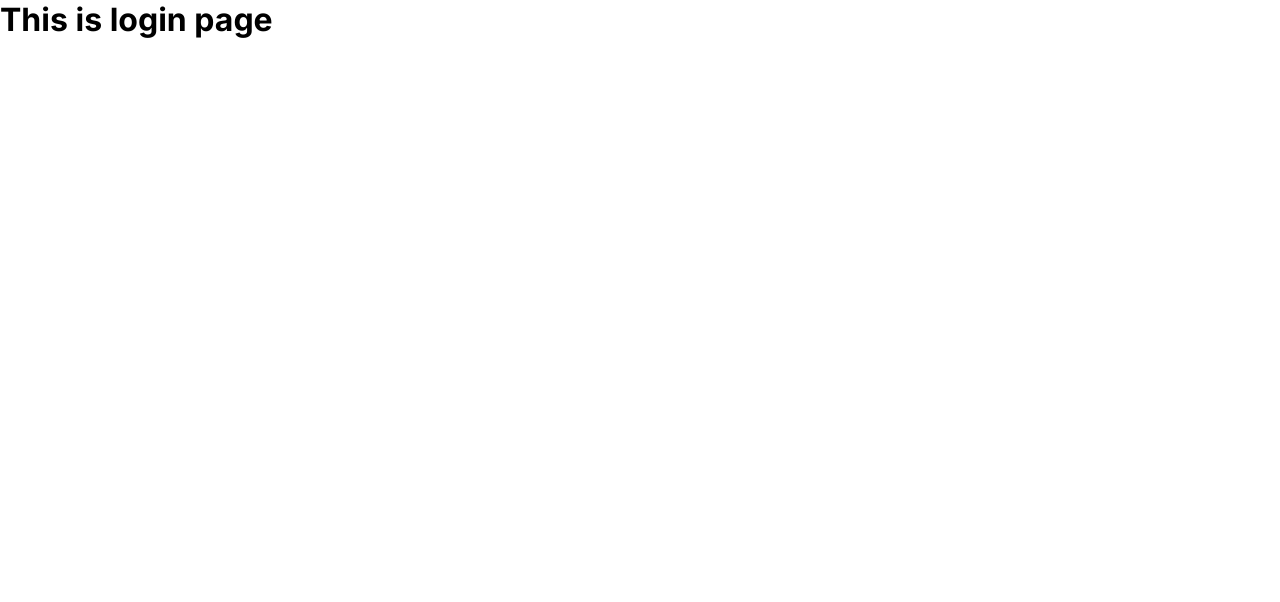
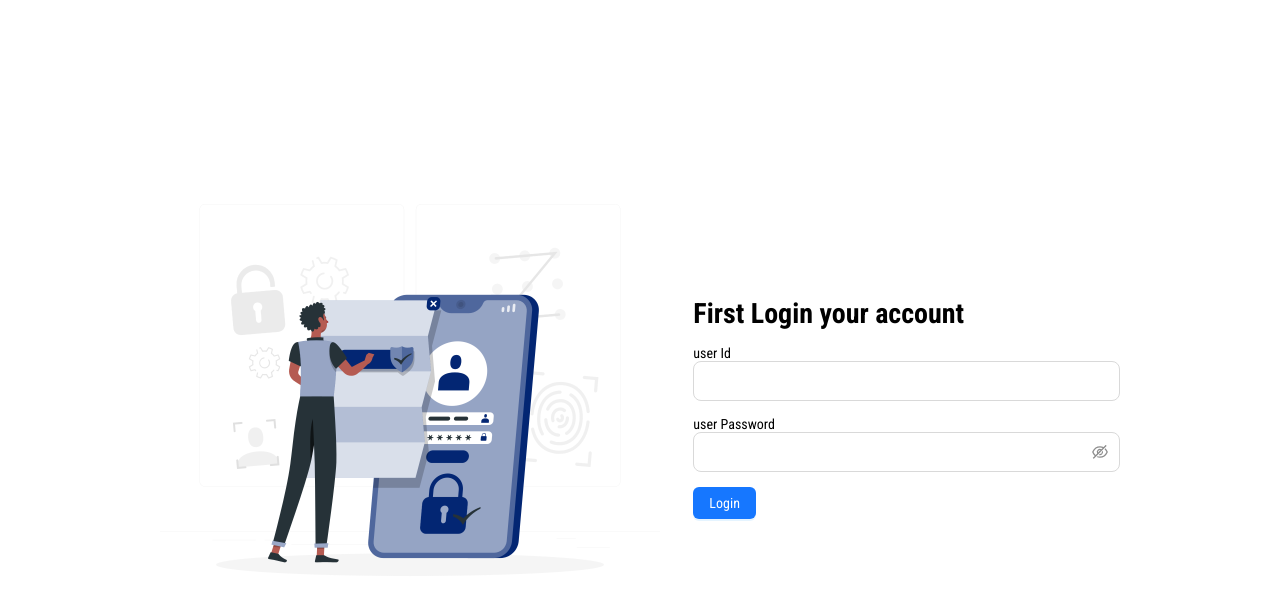
Before and after one commit to kowsar-mahmud-remon/university-management-frontend, a Next.js app: page /login in a window 1280 px wide. Shown: the top 602 px of the page. Built offline with nearby package versions, Linux system fonts and the light colour scheme.

Commit message:
added form and roboto font

```diff
--- a/src/app/globals.css
+++ b/src/app/globals.css
@@ -1,5 +1,8 @@
+@import url("https://fonts.googleapis.com/css2?family=Poppins:wght@400;500&family=Roboto+Condensed:wght@300;400;700&display=swap");
+
 * {
   box-sizing: border-box;
   padding: 0;
   margin: 0;
+  font-family: "Roboto Condensed", sans-serif;
 }
--- a/src/app/login/page.tsx
+++ b/src/app/login/page.tsx
@@ -1,10 +1,67 @@
-import React from "react";
+"use client";
+
+import { Button, Col, Row } from "antd";
+import loginImage from "../../assets/login-image.png";
+import Image from "next/image";
+import Form from "@/components/Forms/Form";
+import FormInput from "@/components/Forms/FormInput";
+import { SubmitHandler } from "react-hook-form";
+
+type FormValues = {
+  id: string;
+  password: string;
+};
 
 const LoginPage = () => {
+  const onSubmit: SubmitHandler<FormValues> = (data) => {
+    try {
+      console.log(data);
+    } catch (error) {}
+  };
   return (
-    <div>
-      <h1>This is login page</h1>
-    </div>
+    <Row
+      justify="center"
+      align="middle"
+      style={{
+        minHeight: "100vh",
+      }}
+    >
+      <Col sm={12} md={16} lg={10}>
+        <Image src={loginImage} width={500} alt="login image" />
+      </Col>
+      <Col sm={12} md={8} lg={8}>
+        <h1
+          style={{
+            margin: "15px 0px",
+          }}
+        >
+          First Login your account
+        </h1>
+        <div className="">
+          <Form submitHandler={onSubmit}>
+            <div className="">
+              <FormInput name="id" type="text" size="large" label="user Id" />
+            </div>
+            <div
+              className=""
+              style={{
+                margin: "15px 0px",
+              }}
+            >
+              <FormInput
+                name="password"
+                type="password"
+                size="large"
+                label="user Password"
+              />
+            </div>
+            <Button type="primary" htmlType="submit">
+              Login
+            </Button>
+          </Form>
+        </div>
+      </Col>
+    </Row>
   );
 };
 
--- a/src/components/Forms/FormInput.tsx
+++ b/src/components/Forms/FormInput.tsx
@@ -31,7 +31,16 @@
       <Controller
         control={control}
         name={name}
-        render={({ field }) => (
+        render={({ field }) =>
+          type === "password" ? (
+            <Input.Password
+              type={type}
+              size={size}
+              placeholder={placeholder}
+              {...field}
+              value={value ? value : field.value}
+            />
+          ) : (
             <Input
               type={type}
               size={size}
@@ -39,7 +48,8 @@
               {...field}
               value={value ? value : field.value}
             />
-        )}
+          )
+        }
       />
     </>
   );
```
Also changed, not shown: src/components/ui/Contents.tsx (+17 -1 lines), src/components/ui/UMBreadCrumb.tsx (added, +34 -0 lines), src/assets/login-image.png (added). Lines whose indentation alone changed are shown as unchanged.
